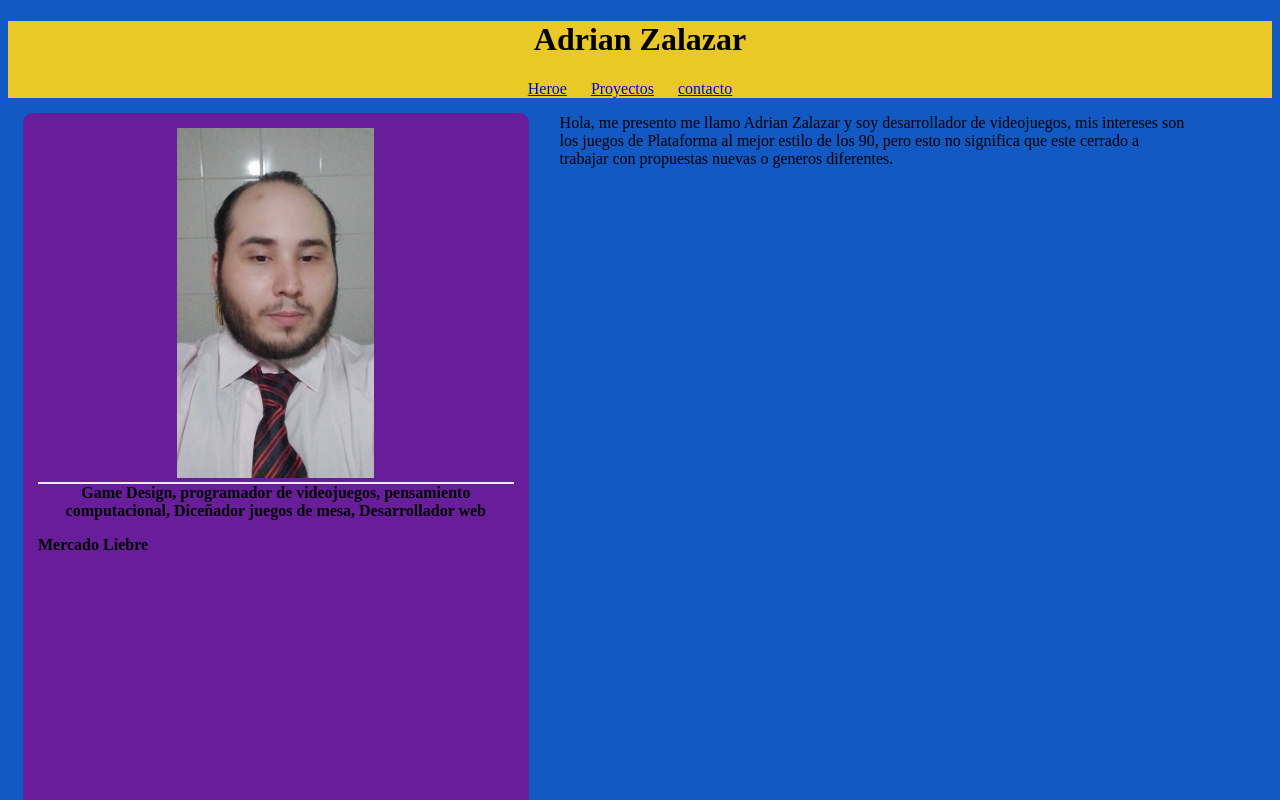
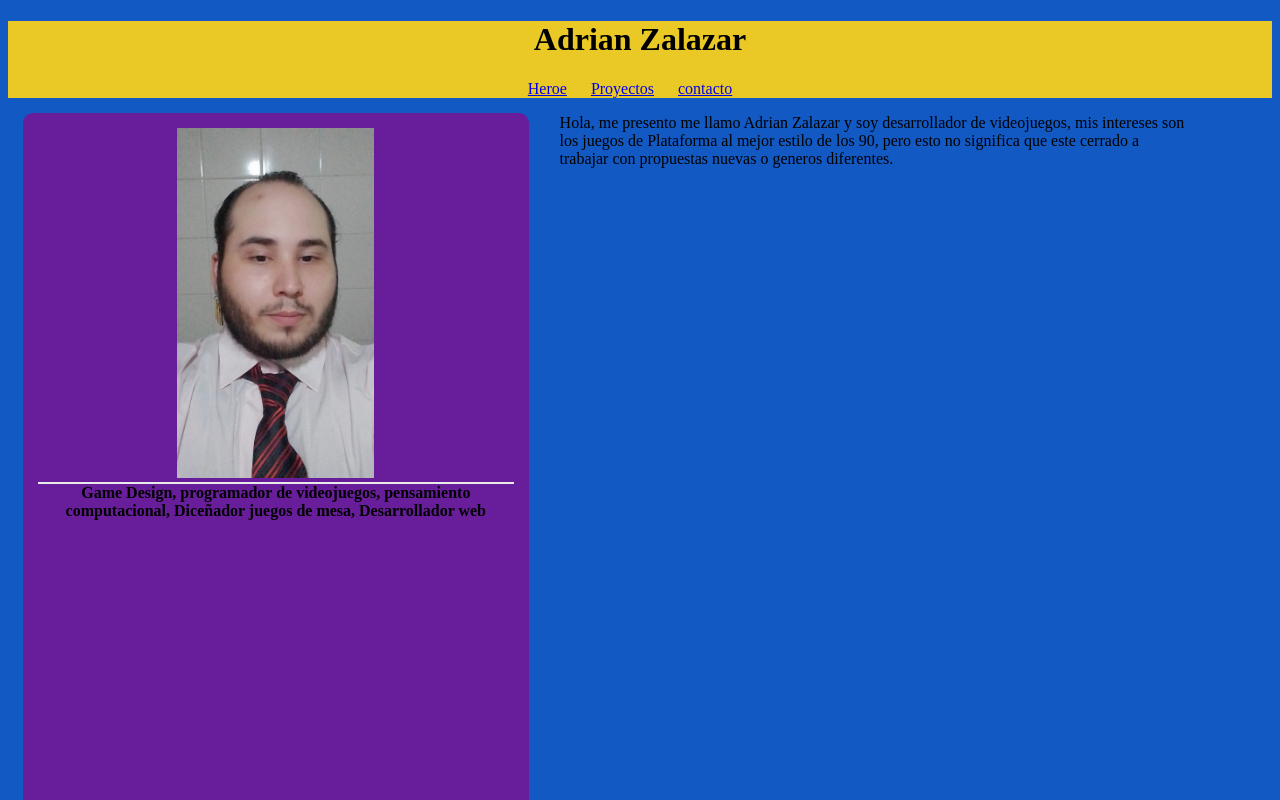
Before and after one commit to LordPapin/LordPapin.github.io, a plain HTML site: page index.html in a window 1280 px wide. Shown: the top 800 px of the page. Drawn offline with Linux system fonts and the light colour scheme.

Commit message:
jjajaja
se elimino mercado libre

```diff
--- a/index.html
+++ b/index.html
@@ -32,7 +32,7 @@
 
                         </div>
 
-                        <p class="articulo-descripcion"><strong>Mercado Liebre</strong></p>
+
                     </div>
                 </article>
                 <!-- <div class="columna justify-center">
```
